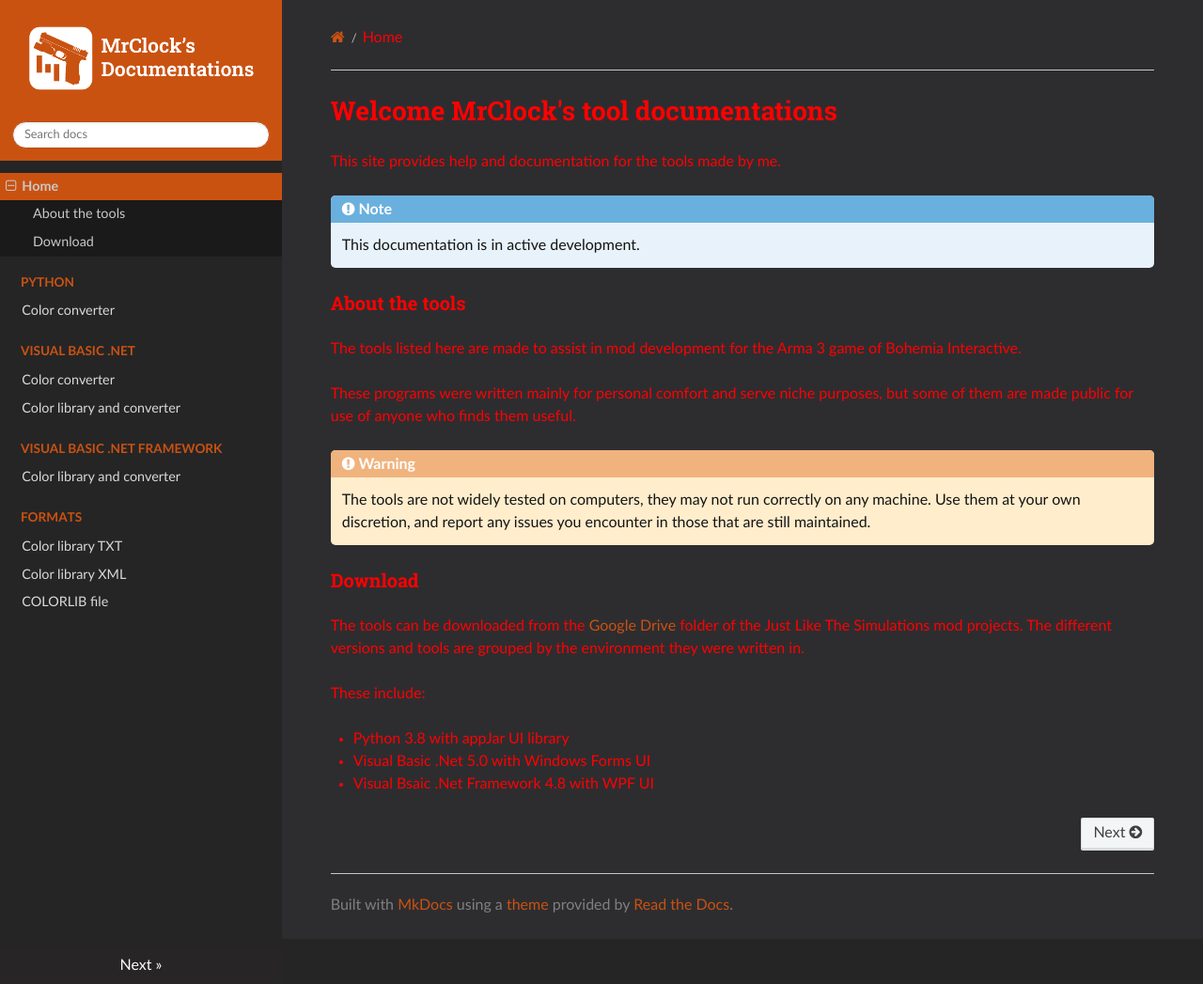
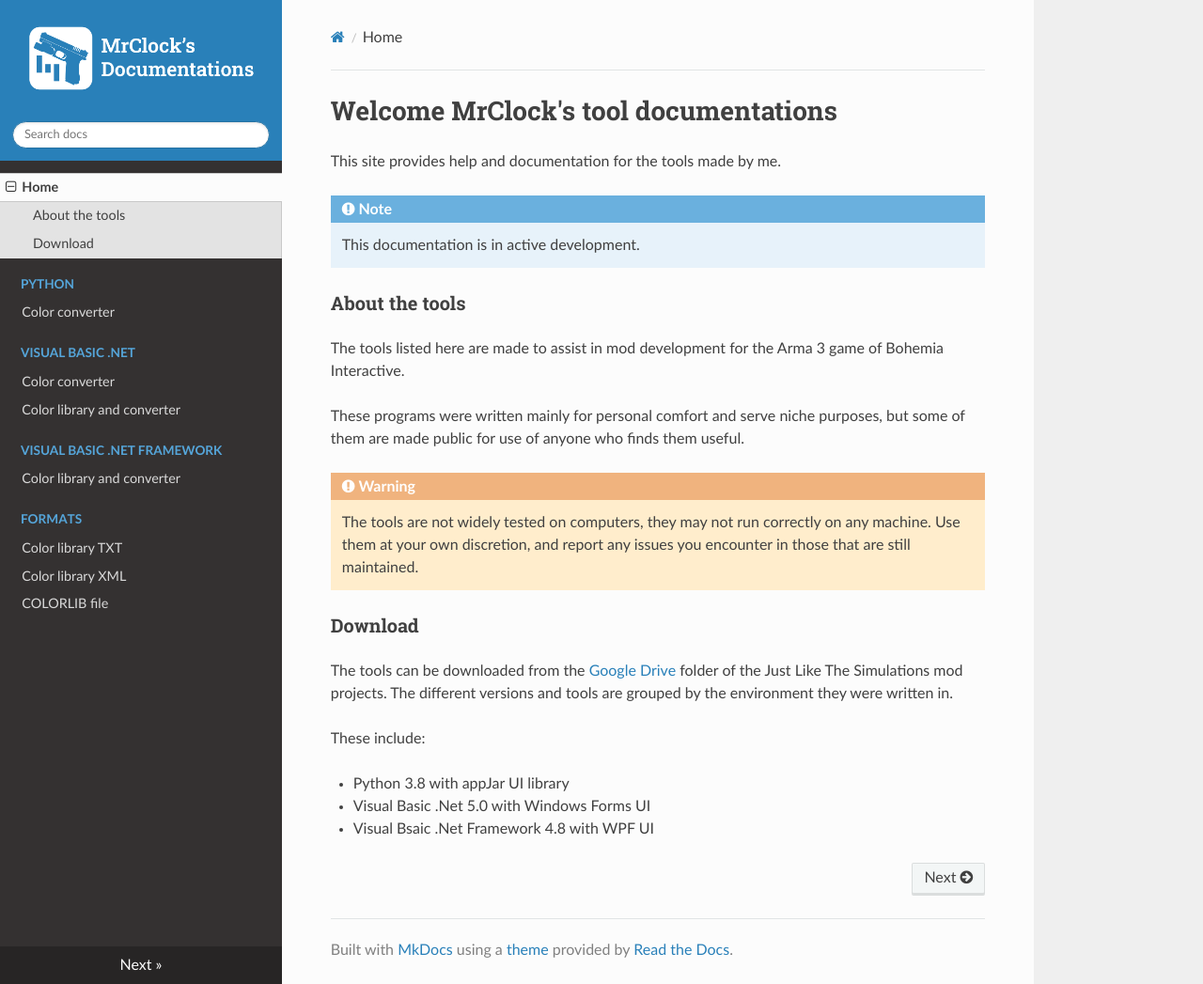
Before and after one commit to MrClock8163/ToolDocumentation, an MkDocs documentation site: the page built from docs/index.md, in a window 1280 px wide and 1047 px high. Shown: the whole window at 94% size. Built offline with MkDocs 1.6.1, drawn with Linux system fonts in a browser that asks for light colours; nearby versions of some CDN libraries.

Commit message:
Update mkdocs.yml

```diff
--- a/mkdocs.yml
+++ b/mkdocs.yml
@@ -31,5 +31,5 @@
         - 'formats/libraryTXT.md'
         - 'formats/libraryXML.md'
         - 'formats/colorlib.md'
-extra_css:
-    - 'styles.css'
+# extra_css:
+    # - 'styles.css'
```
